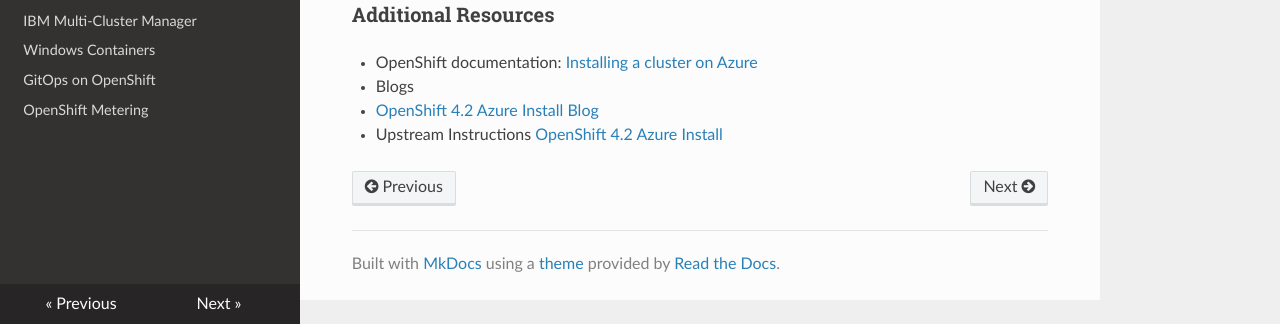
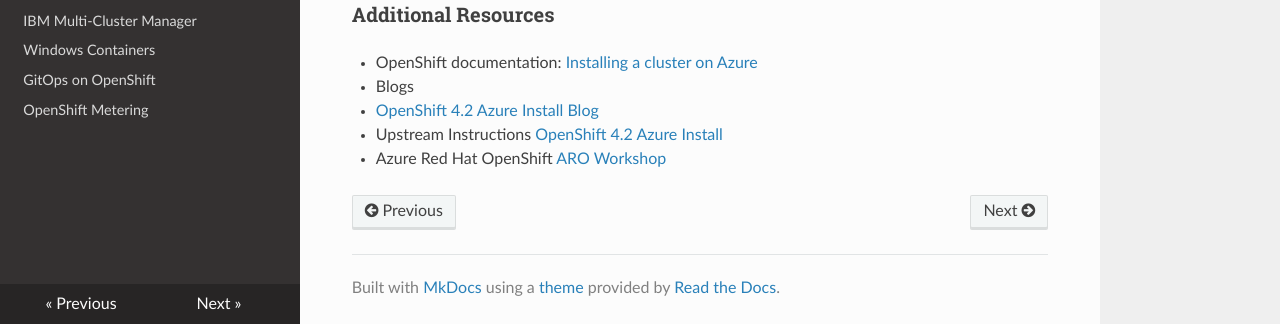
Before and after one commit to OpenShiftDemos/demo-guide, an MkDocs documentation site: the page built from docs/azure-ipi.md, in a window 1280 px wide and 1032 px high, cut to the strip 708-1032 px from the top of the window. Built offline with MkDocs 1.6.1, drawn with Linux system fonts in a browser that asks for light colours; nearby versions of some CDN libraries.

Commit message:
Azure IPI info and ARO Workshop

```diff
--- a/docs/azure-ipi.md
+++ b/docs/azure-ipi.md
@@ -13,3 +13,4 @@ This video demonstrates using the OpenShift Installer to provision the infrastur
 * Blogs
   * [OpenShift 4.2 Azure Install Blog](https://blog.openshift.com/openshift-4-2-on-azure-preview/)
 * Upstream Instructions [OpenShift 4.2 Azure Install](https://github.com/openshift/installer/tree/master/docs/user/azure)
+* Azure Red Hat OpenShift [ARO Workshop](https://mojo.redhat.com/people/dcain/blog/2019/10/16/azure-red-hat-openshift-aro-rhpds-enablement)
```
